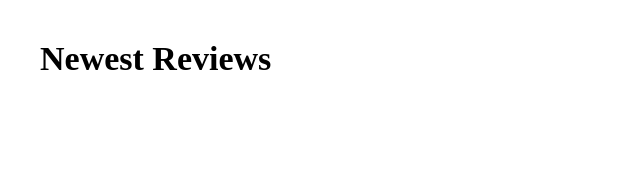
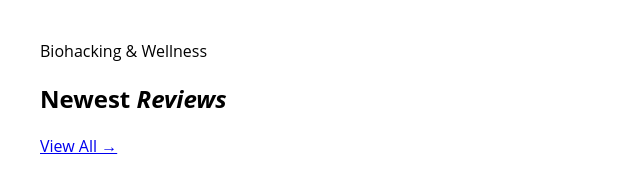
Before and after one commit to khlarine-droid/newest-review-python, a website: page public/index.html in a window 1280 px wide. Shown: the whole page, without its empty margins (0-640 px from the left). Drawn offline with Linux system fonts and the light colour scheme; no server answers.

Commit message:
Update index.html

```diff
--- a/public/index.html
+++ b/public/index.html
@@ -4,9 +4,32 @@
 <title>Newest Reviews</title>
 <link rel="stylesheet" href="style.css">
 </head>
+
 <body>
 
-<h1>Newest Reviews</h1>
+<h1 style="display:none">Newest Reviews</h1>
+
+<div class="reviews-header">
+
+  <div class="reviews-title-wrap">
+    <div class="reviews-overline">
+      Biohacking & Wellness
+    </div>
+
+    <h2 class="reviews-title">
+      Newest <em>Reviews</em>
+    </h2>
+  </div>
+
+  <a class="reviews-view-all"
+     href="https://www.biohackingcompanies.com/reviews"
+     target="_blank">
+
+     View All →
+  </a>
+
+</div>
+
 <div id="reviews"></div>
 
 <script>
```
